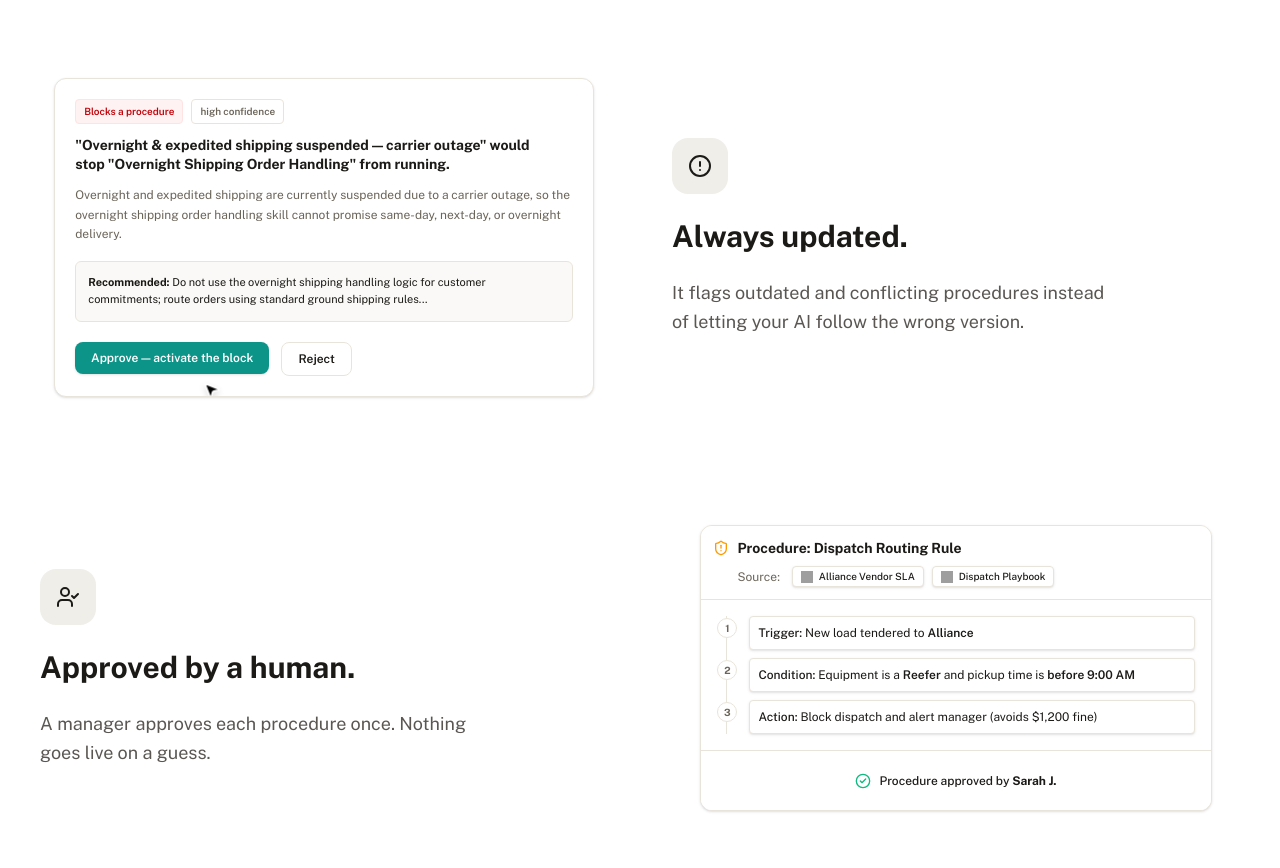
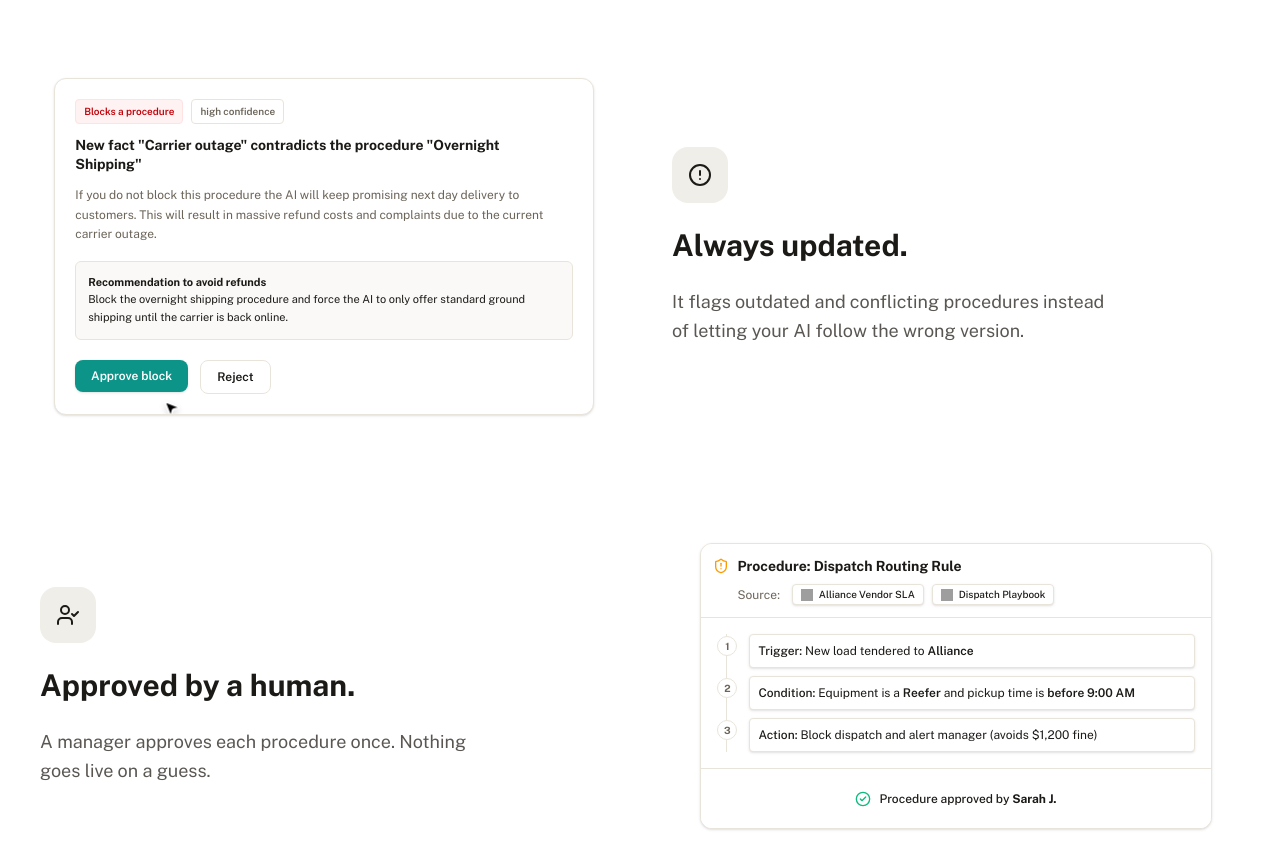
Before and after one commit to VeshGuy/KB-WB, a React (Vite) app: page / in a window 1280 px wide. Shown: the part 2060-2928 px from the top of the page. Built offline with nearby package versions, Linux system fonts and the light colour scheme; grey boxes are pictures that could not be loaded.

Commit message:
Rewrite MockConflictCard copy without hyphens or colons and improve clarity

```diff
--- a/src/components/MockConflictCard.tsx
+++ b/src/components/MockConflictCard.tsx
@@ -51,21 +51,23 @@ export default function MockConflictCard() {
         </div>
 
         <p className="text-sm font-bold text-ink leading-snug pr-4">
-          "Overnight & expedited shipping suspended — carrier outage" would stop "Overnight Shipping Order Handling" from running.
+          New fact "Carrier outage" contradicts the procedure "Overnight Shipping"
         </p>
 
         <p className="text-xs text-muted leading-relaxed">
-          Overnight and expedited shipping are currently suspended due to a carrier outage, so the overnight shipping order handling skill cannot promise same-day, next-day, or overnight delivery.
+          If you do not block this procedure the AI will keep promising next day delivery to customers. This will result in massive refund costs and complaints due to the current carrier outage.
         </p>
 
         <div className="bg-[#faf9f7] rounded-md p-3 mt-1 border border-line text-[11px] text-ink leading-relaxed">
-          <span className="font-bold">Recommended:</span> Do not use the overnight shipping handling logic for customer commitments; route orders using standard ground shipping rules...
+          <span className="font-bold">Recommendation to avoid refunds</span>
+          <br />
+          Block the overnight shipping procedure and force the AI to only offer standard ground shipping until the carrier is back online.
         </div>
 
         <div className="flex gap-3 mt-2">
           <div className="relative">
             <button className="bg-teal-600 text-white px-4 py-2 rounded-lg text-xs font-semibold shadow-sm animate-btn-conflict transition-colors">
-              Approve — activate the block
+              Approve block
             </button>
             <div className="absolute top-1/2 left-1/2 pointer-events-none animate-mouse-conflict origin-top-left">
               <MousePointer2 className="w-5 h-5 fill-black text-white drop-shadow-md" />
@@ -83,7 +85,7 @@ export default function MockConflictCard() {
           <CheckCircle2 className="w-6 h-6 text-teal-600" />
         </div>
         <p className="text-sm font-bold text-ink text-center">Conflict Resolved</p>
-        <p className="text-xs text-muted text-center mt-1">Overnight Shipping handling automatically blocked until the carrier outage is cleared.</p>
+        <p className="text-xs text-muted text-center mt-1">Overnight shipping is now blocked. The AI will safely route all orders to ground shipping.</p>
       </div>
     </div>
   );
```
